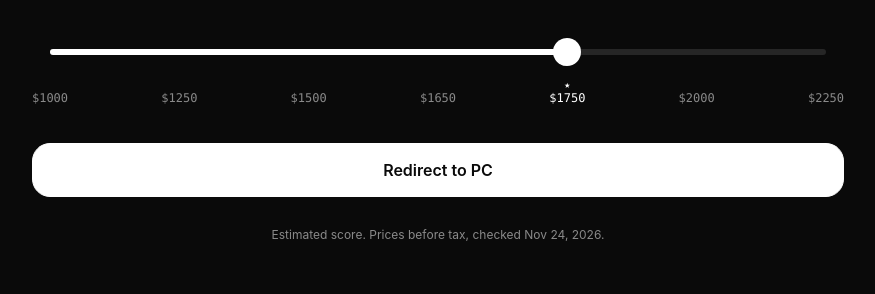
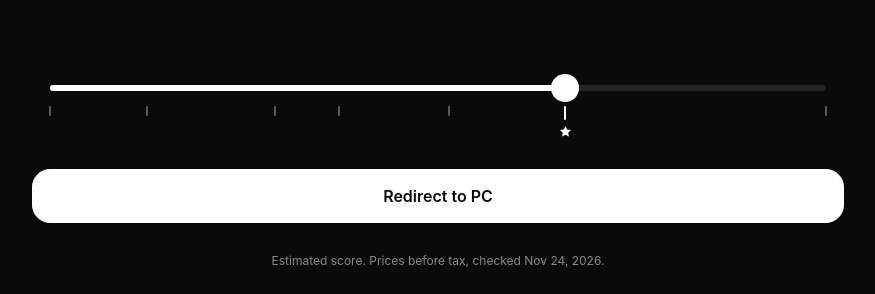
Before and after one commit to magicianed/pc-picker, a plain HTML site: page index.html in a window 1280 px wide. Shown: the part 536-830 px from the top of the page, without its empty margins (202-1077 px from the left). Before the commit the page ends 804 px from the top, so only its background shows below. Drawn offline with Linux system fonts and the light colour scheme.

Commit message:
Snap to real prices, show price while dragging, fix PC ladder
Co-Authored-By: Claude Opus 5.5 <noreply@anthropic.com>

```diff
--- a/index.html
+++ b/index.html
@@ -113,7 +113,7 @@
 
   /* slider */
 
-  .slider { margin-top: auto; padding-top: 8px; }
+  .slider { margin-top: auto; padding-top: 44px; }
 
   .track { position: relative; height: 36px; touch-action: none; cursor: pointer; }
   .track::before {
@@ -140,21 +140,44 @@
   .snap .thumb { transition: left 0.45s var(--ease), transform 0.25s var(--ease); }
   .snap .fill { transition: width 0.45s var(--ease); }
 
+  .bubble {
+    position: absolute; left: 50%; bottom: calc(100% + 12px);
+    transform: translateX(-50%) translateY(6px);
+    padding: 8px 12px;
+    border-radius: 12px;
+    background: var(--white);
+    color: var(--bg);
+    font-size: 14px; font-weight: 600; line-height: 1;
+    font-variant-numeric: tabular-nums;
+    white-space: nowrap;
+    pointer-events: none;
+    opacity: 0;
+    transition: opacity 0.25s var(--ease), transform 0.25s var(--ease);
+  }
+  .track.drag .bubble, .track.hold .bubble { opacity: 1; transform: translateX(-50%); }
+
   .inset { margin: 0 18px; }
 
-  .ticks { position: relative; height: 44px; }
+  .ticks { position: relative; height: 34px; }
   .ticks button {
-    position: absolute; top: 4px;
+    position: absolute; top: 0;
     transform: translateX(-50%);
-    min-width: 40px; min-height: 36px;
-    border: 0; border-radius: 10px; background: none;
-    font: 500 12px/1 var(--mono);
-    color: var(--muted);
+    width: 24px; height: 34px;
+    border: 0; border-radius: 8px; background: none;
+    color: var(--white);
     cursor: pointer;
-    transition: color 0.25s var(--ease);
   }
-  .ticks button:hover, .ticks button.on { color: var(--white); }
-  .ticks button span { display: block; height: 12px; font-size: 10px; }
+  .ticks button::before {
+    content: "";
+    position: absolute; left: 50%; top: 0;
+    width: 2px; height: 10px; margin-left: -1px;
+    border-radius: 1px;
+    background: #5c5c5c;
+    transition: background 0.25s var(--ease), height 0.25s var(--ease);
+  }
+  .ticks button:hover::before, .ticks button.on::before { background: var(--white); }
+  .ticks button.on::before { height: 14px; }
+  .ticks svg { position: absolute; left: 50%; bottom: 2px; width: 13px; height: 13px; margin-left: -6.5px; fill: currentColor; }
 
   /* buttons */
 
@@ -216,11 +239,9 @@
     dl { font-size: 12px; gap: 6px; }
     dl div { grid-template-columns: 42px 1fr; gap: 6px; }
     .name { font-size: 13px; margin-bottom: 8px; }
-    .ticks button { font-size: 11px; min-width: 34px; }
   }
 
   @media (max-width: 345px) {
-    .ticks button:not(.on) { font-size: 0; }
     dl div { grid-template-columns: 1fr; gap: 0; }
   }
 
@@ -233,7 +254,7 @@
 <main>
   <header>
     <div class="price" id="price"><span id="priceText"></span>
-      <svg class="star" viewBox="0 0 24 24" role="img" aria-label="Preferred PC"><path d="M12 1.8l3.1 6.5 7.1.9-5.2 4.9 1.3 7.1L12 17.8l-6.3 3.4L7 14.1 1.8 9.2l7.1-.9z"/></svg>
+      <svg class="star" viewBox="0 0 24 24" role="img" aria-label="Preferred PC"><path id="starPath" d="M12 1.8l3.1 6.5 7.1.9-5.2 4.9 1.3 7.1L12 17.8l-6.3 3.4L7 14.1 1.8 9.2l7.1-.9z"/></svg>
     </div>
     <div class="score"><span id="score"></span> <small id="pct"></small></div>
   </header>
@@ -250,7 +271,7 @@
     <div class="inset">
       <div class="track" id="track">
         <div class="fill" id="fill"></div>
-        <div class="thumb" id="thumb" role="slider" tabindex="0" aria-label="Price"></div>
+        <div class="thumb" id="thumb" role="slider" tabindex="0" aria-label="Price"><div class="bubble" id="bubble" aria-hidden="true"></div></div>
       </div>
       <div class="ticks" id="ticks"></div>
     </div>
@@ -278,38 +299,40 @@
   var WHITE_CASE = CP + "images/cs/amethyst240s/wht_sitewide_800x800.png";
   function build(id) { return CP + "cart/editsystem.aspx?id=" + id; }
 
-  // To update a PC, edit its entry here. "point" is the slider stop, "price" is
-  // what you really pay after the code, "raw" is the estimated speed.
+  // To update a PC, edit its entry here. "price" is what you really pay (after
+  // the code, if there is one) and decides where its tick sits on the slider.
+  // "raw" is the estimated speed. Keep them cheapest first, each better than the last.
   var PCS = [
-    { point: 1000, price: 1049.99, raw: 97.0, name: "Stormcraft Sirius",
+    { price: 1049.99, raw: 97.0, name: "Stormcraft Sirius",
       img: "https://c1.neweggimages.com/productimage/nb640/83-420-040-33.jpg", light: true,
       url: "https://www.newegg.com/stormcraft-sirius-gaming-desktop-pc-geforce-rtx-5060-intel-core-i5-14400f-16gb-ddr4-1tb-ssd-si1440fbb-560n2/p/N82E16883420040",
       specs: { CPU: "Core i5-14400F", GPU: "RTX 5060 8GB", RAM: "16GB DDR4", SSD: "1TB", PSU: "650W", Store: "Newegg" } },
 
-    { point: 1250, price: 1311.00, raw: 116.9, name: "CyberPowerPC custom", code: "BLACKFRIDAY", list: 1380,
-      img: CP + "images/cs/javelin240v/wht_sitewide_400x400.png", url: build(18205545),
-      specs: { CPU: "Ryzen 7 8700F", GPU: "RX 9070 GRE 12GB", RAM: "16GB DDR5", SSD: "1TB", PSU: "600W", Store: "CyberPowerPC" } },
+    { price: 1199.99, raw: 107.0, name: "Stormcraft Viper",
+      img: "https://c1.neweggimages.com/productimage/nb640/83-420-051-24.jpg", light: true,
+      url: "https://www.newegg.com/stormcraft-gaming-desktop-pc-geforce-rtx-5060-ti-intel-core-i5-14400f-16gb-ddr4-1tb-ssd-viper/p/N82E16883420051",
+      specs: { CPU: "Core i5-14400F", GPU: "RTX 5060 Ti 8GB", RAM: "16GB DDR4", SSD: "1TB", PSU: "650W", Store: "Newegg" } },
 
-    { point: 1500, price: 1498.15, raw: 142.7, name: "CyberPowerPC custom", code: "BLACKFRIDAY", list: 1577,
+    { price: 1399.35, raw: 127.0, name: "CyberPowerPC custom", code: "BLACKFRIDAY",
+      img: CP + "images/cs/javelin240v/wht_sitewide_400x400.png", url: build(18205558),
+      specs: { CPU: "Ryzen 5 9500F", GPU: "RX 9070 GRE 12GB", RAM: "16GB DDR5", SSD: "1TB", PSU: "800W", Store: "CyberPowerPC" } },
+
+    { price: 1498.15, raw: 142.8, name: "CyberPowerPC custom", code: "BLACKFRIDAY",
       img: WHITE_CASE, url: build(18205537),
       specs: { CPU: "Ryzen 7 7800X3D", GPU: "RX 9070 GRE 12GB", RAM: "16GB DDR5", SSD: "1TB", PSU: "800W", Store: "CyberPowerPC" } },
 
-    { point: 1650, price: 1669.15, raw: 147.1, name: "CyberPowerPC custom", code: "BLACKFRIDAY", list: 1757,
+    { price: 1669.15, raw: 147.2, name: "CyberPowerPC custom", code: "BLACKFRIDAY",
       img: WHITE_CASE, url: build(18205503),
       specs: { CPU: "Ryzen 7 7800X3D", GPU: "RX 9070 GRE 12GB", RAM: "32GB DDR5", SSD: "1TB", PSU: "800W", Store: "CyberPowerPC" } },
 
-    { point: 1750, price: 1849.99, raw: 168.6, name: "CyberPowerPC at Best Buy", star: true,
+    { price: 1849.99, raw: 168.6, name: "CyberPowerPC at Best Buy", star: true,
       img: "https://pisces.bbystatic.com/image2/BestBuy_US/images/products/6668/6668823_sd.jpg", light: true,
       url: "https://www.bestbuy.com/product/cyberpowerpc-gaming-desktop-amd-ryzen-7-9800x3d-2024-amd-radeon-rx-9070-16gb-32gb-ddr5-memory-1tb-ssd-storage-black/J3L7GQWRZC",
       specs: { CPU: "Ryzen 7 9800X3D", GPU: "RX 9070 16GB", RAM: "32GB DDR5", SSD: "1TB", PSU: "850W", Store: "Best Buy" } },
 
-    { point: 2000, price: 2073.85, raw: 177.0, name: "CyberPowerPC custom", code: "BLACKFRIDAY", list: 2183,
-      img: WHITE_CASE, url: build(18205542),
-      specs: { CPU: "Ryzen 7 9800X3D", GPU: "RX 9070 XT 16GB", RAM: "16GB DDR5", SSD: "1TB", PSU: "800W", Store: "CyberPowerPC" } },
-
-    { point: 2250, price: 2244.85, raw: 182.5, name: "CyberPowerPC custom", code: "BLACKFRIDAY", list: 2363,
-      img: WHITE_CASE, url: build(18205540),
-      specs: { CPU: "Ryzen 7 9800X3D", GPU: "RX 9070 XT 16GB", RAM: "32GB DDR5", SSD: "1TB", PSU: "800W", Store: "CyberPowerPC" } }
+    { price: 2254.35, raw: 182.4, name: "CyberPowerPC custom", code: "BLACKFRIDAY",
+      img: WHITE_CASE, url: build(18205561),
+      specs: { CPU: "Ryzen 7 9800X3D", GPU: "RX 9070 XT 16GB", RAM: "32GB DDR5", SSD: "1TB", PSU: "850W", Store: "CyberPowerPC" } }
   ];
 
   var $ = function (id) { return document.getElementById(id); };
@@ -317,6 +340,15 @@
   var lowest = PCS[0].raw;
   var best = Math.max.apply(null, PCS.map(function (p) { return p.raw; }));
   var still = matchMedia("(prefers-reduced-motion: reduce)").matches;
+
+  // the track is a real price line, so each PC's tick sits at its actual price
+  var low = PCS[0].price, high = PCS[last].price;
+  function spot(p) { return (p.price - low) / (high - low); }
+  function nearest(f) {
+    var price = low + f * (high - low), n = 0;
+    PCS.forEach(function (p, i) { if (Math.abs(p.price - price) < Math.abs(PCS[n].price - price)) n = i; });
+    return n;
+  }
 
   var current = -1, shown = 0, swapTimer = 0, tween = 0;
 
@@ -363,9 +395,9 @@
 
     [].forEach.call($("ticks").children, function (b, n) { b.classList.toggle("on", n === i); });
     var t = $("thumb");
-    t.setAttribute("aria-valuemin", PCS[0].point);
-    t.setAttribute("aria-valuemax", PCS[last].point);
-    t.setAttribute("aria-valuenow", p.point);
+    t.setAttribute("aria-valuemin", low);
+    t.setAttribute("aria-valuemax", high);
+    t.setAttribute("aria-valuenow", p.price);
     t.setAttribute("aria-valuetext", money(p.price) + ", " + p.name + (p.star ? ", preferred" : ""));
 
     clearTimeout(swapTimer);
@@ -374,16 +406,20 @@
     swapTimer = setTimeout(function () { fillCard(p); $("pc").classList.remove("swap"); }, 170);
   }
 
-  // slider: 0..1 along the track, snaps to the nearest stop on release
+  // slider: 0..1 along the track, snaps to the nearest PC on release
 
+  var holdTimer = 0;
   function place(f) {
     $("thumb").style.left = f * 100 + "%";
     $("fill").style.width = f * 100 + "%";
   }
   function snapTo(i) {
-    $("track").classList.add("snap");
-    place(i / last);
+    $("track").classList.add("snap", "hold");
+    place(spot(PCS[i]));
+    $("bubble").textContent = money(PCS[i].price);
     show(i);
+    clearTimeout(holdTimer);
+    holdTimer = setTimeout(function () { $("track").classList.remove("hold"); }, 1100);
   }
   function at(e) {
     var r = $("track").getBoundingClientRect();
@@ -391,13 +427,19 @@
   }
 
   var dragging = false, frac = 0;
-  function move(e) { frac = at(e); place(frac); show(Math.round(frac * last)); }
+  function move(e) {
+    frac = at(e);
+    place(frac);
+    $("bubble").textContent = "$" + Math.round(low + frac * (high - low)).toLocaleString("en-US");
+    show(nearest(frac));
+  }
 
   $("track").addEventListener("pointerdown", function (e) {
     if (e.button) return;
     dragging = true;
     try { $("track").setPointerCapture(e.pointerId); } catch (err) {}
-    $("track").classList.remove("snap");
+    clearTimeout(holdTimer);
+    $("track").classList.remove("snap", "hold");
     $("track").classList.add("drag");
     move(e);
     $("thumb").focus({ preventScroll: true });
@@ -409,7 +451,7 @@
       if (!dragging) return;
       dragging = false;
       $("track").classList.remove("drag");
-      snapTo(Math.round(frac * last));
+      snapTo(nearest(frac));
     });
   });
 
@@ -421,11 +463,12 @@
   });
 
   PCS.forEach(function (p, i) {
-    var b = document.createElement("button"), s = document.createElement("span");
+    var b = document.createElement("button");
     b.type = "button";
-    b.style.left = i / last * 100 + "%";
-    s.textContent = p.star ? "★" : "";
-    b.append(s, "$" + p.point);
+    b.tabIndex = -1;
+    b.style.left = spot(p) * 100 + "%";
+    b.setAttribute("aria-label", money(p.price) + (p.star ? ", preferred" : ""));
+    if (p.star) b.innerHTML = '<svg viewBox="0 0 24 24"><path d="' + $("starPath").getAttribute("d") + '"/></svg>';
     b.addEventListener("click", function () { snapTo(i); });
     $("ticks").append(b);
   });
@@ -455,7 +498,7 @@
   });
 
   var start = PCS.findIndex(function (p) { return p.star; });
-  place(start / last);
+  place(spot(PCS[start]));
   show(start);
 
   // load the other photos ahead of time so the slider never waits on one
```
